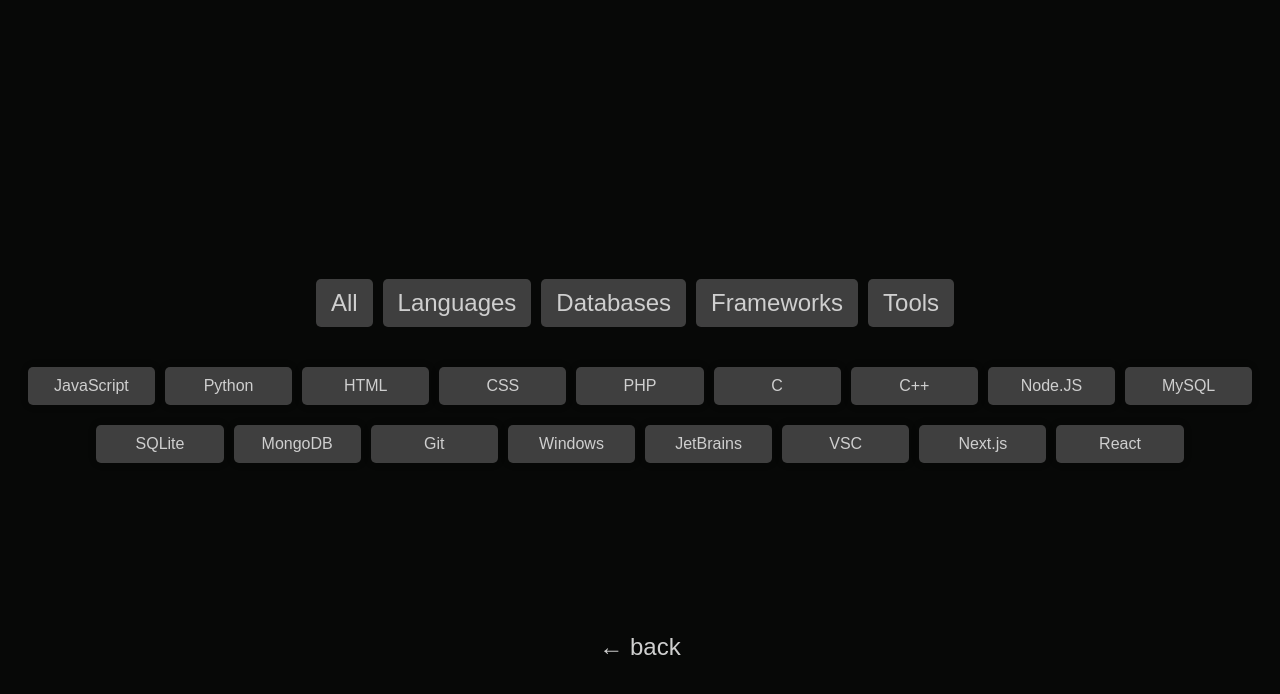
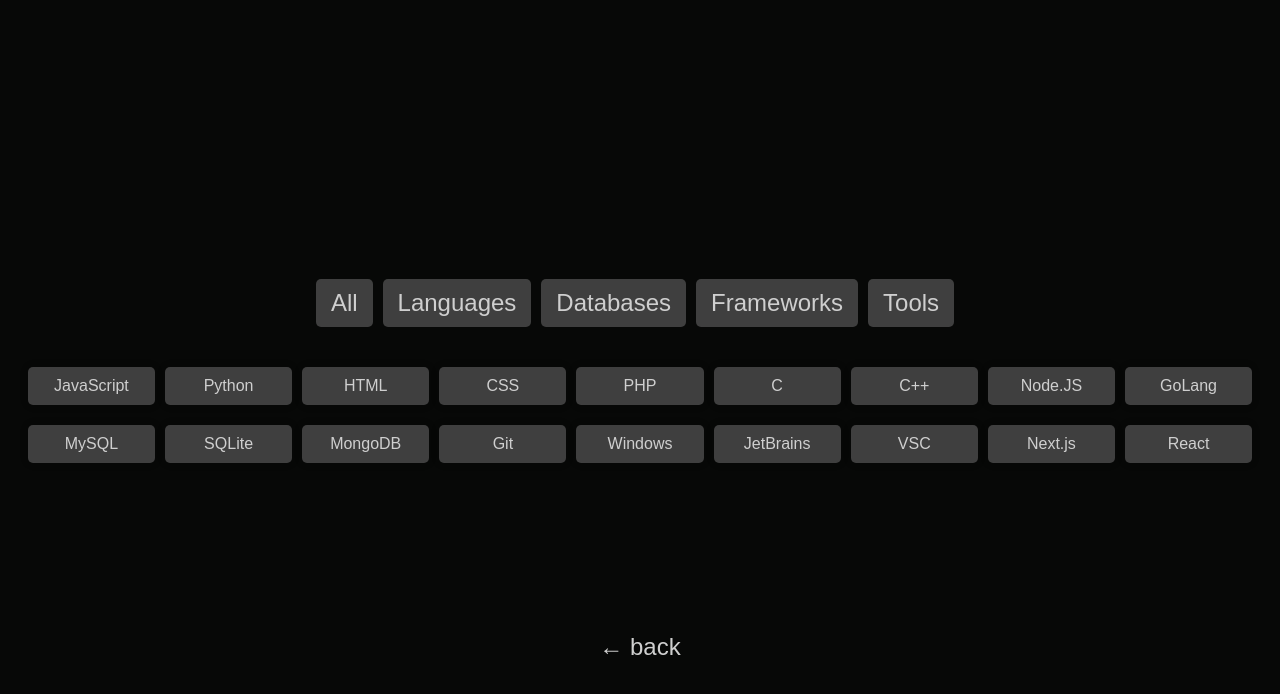
Before and after one commit to ayd1ndemirci/portfolio-nextjs, a Next.js app: page / in a window 1280 px wide. Both pictures are taken after a click on the button "skill". Shown: the top 694 px of the page. Built offline with nearby package versions, Linux system fonts and the light colour scheme.

Commit message:
Update skill.jsx

```diff
--- a/src/app/skill.jsx
+++ b/src/app/skill.jsx
@@ -11,6 +11,7 @@
         { name: "C", category: "languages" },
         { name: "C++", category: "languages" },
         { name: "Node.JS", category: "languages" },
+        { name: "GoLang", category: "languages"},
 
         { name: "MySQL", category: "databases" },
         { name: "SQLite", category: "databases" },
```
